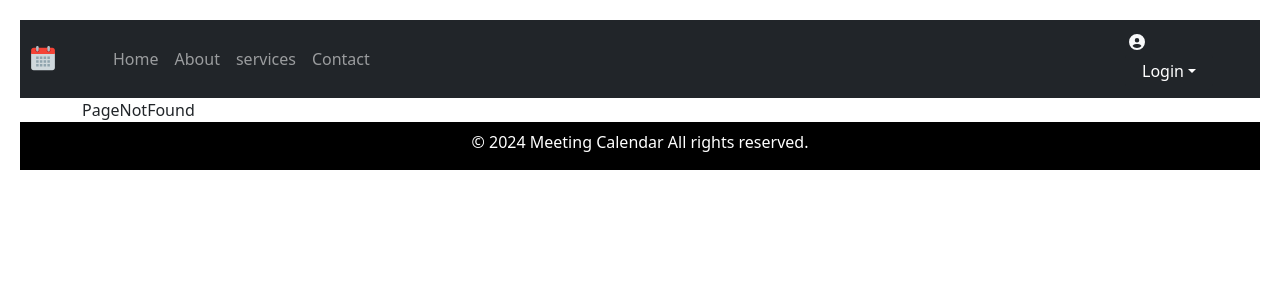
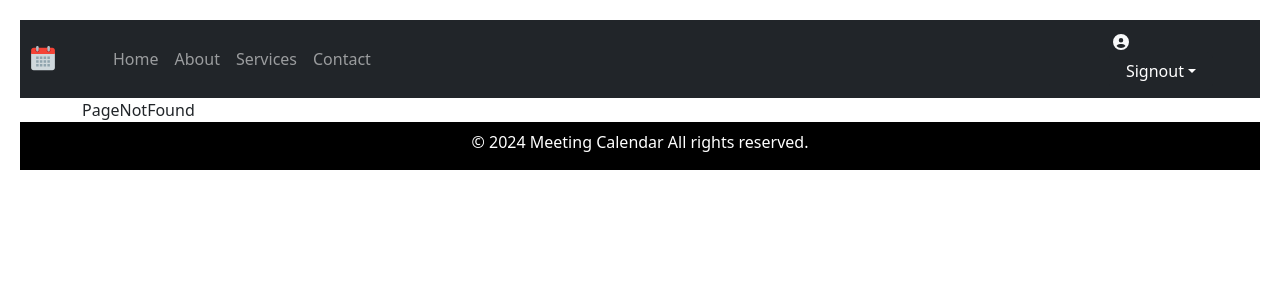
Before and after one commit to Johnruka/SCHEDULED-CALENDAR-APP, a React (Vite) app: page /home/ScheduleMeeting in a window 1280 px wide. Shown: the top 300 px of the page. Built offline with nearby package versions, Linux system fonts and the light colour scheme.

Commit message:
created and implemented

```diff
--- a/package.json
+++ b/package.json
@@ -11,7 +11,9 @@
   },
   "dependencies": {
     "axios": "^1.7.9",
+    "boostrap": "^2.0.0",
     "bootstrap": "^5.3.3",
+    "dropdown": "^0.2.0",
     "react": "^18.3.1",
     "react-dom": "^18.3.1",
     "react-hook-form": "^7.53.2",
--- a/src/components/Meeting/MeetingForm.jsx
+++ b/src/components/Meeting/MeetingForm.jsx
@@ -6,14 +6,18 @@ import { AiOutlineSave } from "react-icons/ai";
 import { MdDelete } from "react-icons/md";
 
 const MeetingForm = ({setShowAlert, showEdit, meetingFormData, setMeetingFormData, handleCreateMeeting, handleUpdateMeeting, clearFields, handleCreateButton}) => {
-    const {register, handleSubmit, setValue, getFieldState, clearErrors,
-        formState: {errors}} = useFormContext();
+    const {register, handleSubmit, setValue, getFieldState, clearErrors, formState: {errors}} = useFormContext();
 
     useEffect(() => {
-            console.log("Meeting form data: ", meetingFormData);
+        setValue("title", meetingFormData.title);
+        setValue("date", meetingFormData.date);
         setValue("startTime", meetingFormData.startTime);
         setValue("endTime", meetingFormData.endTime);
-        },[]);
+        setValue("location", meetingFormData.location);
+        setValue("level", meetingFormData.level);
+        setValue("participants", meetingFormData.participants);
+        setValue("description", meetingFormData.description);
+    }, [meetingFormData]);
 
     const validateDate = (enteredDate) => {
         const currentDate = new Date();
@@ -73,11 +77,10 @@ const MeetingForm = ({setShowAlert, showEdit, meetingFormData, setMeetingFormDat
     const handleFormValues = (name,value) => {
         setShowAlert(false);
         setValue(name, value, {shouldValidate: true});
-        setMeetingFormData({...meetingFormData, [name]: value});
+        setMeetingFormData(prevState => ({...prevState, [name]: value}));
     };
 
     return (
-    <div>
         <form onSubmit={handleSubmit(handleCreateMeeting)}>
           <div className='row'>
                 <div className='col-md-1'>
@@ -159,9 +162,8 @@ const MeetingForm = ({setShowAlert, showEdit, meetingFormData, setMeetingFormDat
                         >
                         <option value="">Choose level</option>
                         <option value="Team">Team</option>
-                        <option value="Account">Account</option>
+                        <option value="Company">Company</option>
                         <option value="Department">Department</option>
-                        <option value="All">All</option>
                     </select>
                     {errors.level && <span className='invalid-feedback d-block'>{errors.level.message}</span>}
                 </div>
@@ -193,7 +195,7 @@ const MeetingForm = ({setShowAlert, showEdit, meetingFormData, setMeetingFormDat
             </div>
             <div className='form-group mt-2'>
                 {!showEdit ?
-                    (<button type="submit" className='btn btn-success mx-2' id="createMeeting"><HiMiniPlus /> submit</button>)
+                    (<button type="submit" className='btn btn-success mx-2' id="createMeeting"><HiMiniPlus /> Submit</button>)
                     :
                     (<button type="button" className='btn btn-success mx-2' id="editMeeting" style={{backgroundColor: "#fd7e14"}} onClick={handleSubmit(handleUpdateMeeting)}><AiOutlineSave /> Update Meeting</button>)
                 }
@@ -201,11 +203,7 @@ const MeetingForm = ({setShowAlert, showEdit, meetingFormData, setMeetingFormDat
                 </div>
             </div>
         </form>
-    </div>
     );
 };
 
-
-
-
 export default MeetingForm;
--- a/src/components/Meeting/Settings.jsx
+++ b/src/components/Meeting/Settings.jsx
@@ -1,7 +1,9 @@
 import React, { useState } from 'react';
+import axios from 'axios';
 import './Settings.css';
 
 const Settings = () => {
+    const apiEndPoint = "http://localhost:8080/api/settings";
     const [settings, setSettings] = useState({
         defaultView: 'week',
         timeZone: 'UTC',
@@ -16,10 +18,30 @@ const Settings = () => {
         }));
     };
 
-    const handleSubmit = (e) => {
+    const handleSubmit = async (e) => {
         e.preventDefault();
-        // You would typically send settings to a backend server here
-        console.log('Settings saved:', settings);
+
+        try {
+            console.log('Submitting settings:', settings);
+
+            const response = await axios.post(apiEndPoint, settings);
+            console.log('Settings saved successfully:', response.data);
+        } catch (error) {
+            if (error.response) {
+                console.error('Server error:', error.response.data);
+                console.error('Status code:', error.response.status);
+            } else if (error.request) {
+                console.error('Network error or no response:', error.request);
+            } else {
+                console.error('Error in request setup:', error.message);
+            }
+            console.error('Config:', error.config);
+        }
+    };
+
+    const handleSave = () => {
+        console.log('Save settings:', settings);
+        // Implement your save logic here if needed
     };
 
     return (
@@ -34,7 +56,6 @@ const Settings = () => {
                         <option value="month">Month</option>
                     </select>
                 </div>
-
                 <div className="form-group">
                     <label className="label">Time Zone:</label>
                     <select name="timeZone" value={settings.timeZone} onChange={handleChange}>
@@ -44,10 +65,8 @@ const Settings = () => {
                         <option value="MST">MST</option>
                         <option value="CST">CST</option>
                         <option value="GMT">GMT</option>
-                        {/* Add more time zones as needed */}
                     </select>
                 </div>
-
                 <div className="form-group">
                     <label className="label">Start of the Week:</label>
                     <select name="startOfWeek" value={settings.startOfWeek} onChange={handleChange}>
@@ -55,8 +74,9 @@ const Settings = () => {
                         <option value="Sunday">Sunday</option>
                     </select>
                 </div>
-
-                <button type="submit">Save Settings</button>
+                <button className="btn" onClick={handleSave}>
+                    Save
+                </button>
             </form>
         </div>
     );
--- a/src/components/Router/MeetingRouters.jsx
+++ b/src/components/Router/MeetingRouters.jsx
@@ -1,6 +1,6 @@
 import React, { useEffect } from 'react'
 import {BrowserRouter as Router, Link, Route,Routes, useNavigate} from 'react-router-dom';
-import Navbar from '../shared/Navbar/Navbar';
+import Navbar from '../shared/Navbar';
 import Dashboard from '../Meeting/Dashboard';
 import ScheduleMeeting from '../Meeting/ScheduleMeeting';
 import MeetingList from '../Meeting/MeetingList';
--- /dev/null
+++ b/src/components/shared/Navbar.jsx
@@ -0,0 +1,74 @@
+import React, { useState, useEffect } from "react";
+import { Link } from 'react-router-dom';
+import { FcCalendar } from "react-icons/fc";
+import { FaCircleUser } from "react-icons/fa6";
+
+const Navbar = () => {
+  const [isAuthenticated, setIsAuthenticated] = useState(false);
+
+  useEffect(() => {
+    // Check the initial login state from localStorage
+    const loggedIn = localStorage.getItem('isAuthenticated') === 'true';
+    setIsAuthenticated(loggedIn);
+  }, []);
+
+  const handleLogin = (e) => {
+    e.preventDefault(); // Prevent default link behavior
+    // Mock login logic
+    localStorage.setItem('isAuthenticated', 'true');
+    setIsAuthenticated(true);
+  };
+
+  const handleLogout = (e) => {
+    e.preventDefault(); // Prevent default link behavior
+    // Mock logout logic
+    localStorage.removeItem('isAuthenticated');
+    setIsAuthenticated(false);
+  };
+
+  return (
+    <div className='navbar navbar-expand-lg navbar-dark bg-dark'>
+      <FcCalendar
+        className='mx-2'
+        style={{ width: '30px', height: '30px' }}
+      />
+      <div className='container'>
+        <ul className='navbar-nav'>
+          <li className='nav-item'>
+            <Link className='nav-link' to="/">Home</Link>
+          </li>
+          <li className='nav-item'>
+            <Link className='nav-link' to="/about">About</Link>
+          </li>
+          <li className='nav-item'>
+            <Link className='nav-link' to="/services">Services</Link>
+          </li>
+          <li className='nav-item'>
+            <Link className='nav-link' to="/contact">Contact</Link>
+          </li>
+        </ul>
+        <div className="ms-auto mx-2 text-light dropdown">
+          <span className='px-1'><FaCircleUser /></span>
+          <button
+            className='btn btn-dark px-1 dropdown-toggle'
+            type="button"
+            data-bs-toggle="dropdown"
+            id="dropdownMenuButton"
+            aria-expanded="false"
+          >
+            {isAuthenticated ? "Signin" : "Signout"}
+          </button>
+          <ul className="dropdown-menu text-primary" aria-labelledby="dropdownMenuButton">
+            {isAuthenticated ? (
+              <li><a className="dropdown-item" href="#" onClick={handleLogout}>Signout</a></li>
+            ) : (
+              <li><a className="dropdown-item" href="#" onClick={handleLogin}>Signin</a></li>
+            )}
+          </ul>
+        </div>
+      </div>
+    </div>
+  );
+};
+
+export default Navbar;
--- a/src/components/shared/Navbar/Navbar.jsx
+++ /dev/null
@@ -1,40 +0,0 @@
-import React from "react";
-import { Link } from 'react-router-dom'
-import { FcCalendar } from "react-icons/fc";
-import { FaCircleUser } from "react-icons/fa6";
-
-
-const Navbar = () => {
-  return (
-    <div className='navbar navbar-expand-lg navbar-dark bg-dark'>
-       <FcCalendar className='mx-2'
-       style={{width: '30px', height: '30px'}}/>
-        <div className='container'>
-           <ul className='navbar-nav'>
-            <li className='nav-item'>
-                <Link className='nav-link' to="/" >Home</Link>
-            </li>
-            <li className='nav-item'>
-                <Link className='nav-link' to="/about" >About</Link>
-
-            </li>
-            <li className='nav-item'>
-                <Link className='nav-link' to="/services" >services</Link>
-            </li>
-            <li className='nav-item'>
-            <Link className='nav-link' to="/contact" >Contact</Link>
-            </li>
-           </ul>
-           <div className="ms-auto mx-2 text-light dropdown">
-                <span className='px-1'><FaCircleUser /></span>
-                <button className='btn btn-dark px-1 dropdown-toggle' type="button" data-bs-toggle="dropdown" id="dropdownMenuButton" aria-expanded="false">Login</button>
-                <ul className="dropdown-menu text-primary" aria-labelledby="dropdownMenuButton">
-                    <li><a className="dropdown-item" href="#">Signout</a></li>
-                </ul>
-        </div>
-        </div>
-    </div>
-  );
-};
-
-export default Navbar;
```
Also changed, not shown: 1 other file (tests, documents, lock files or other folders). Lines whose indentation alone changed are shown as unchanged.
